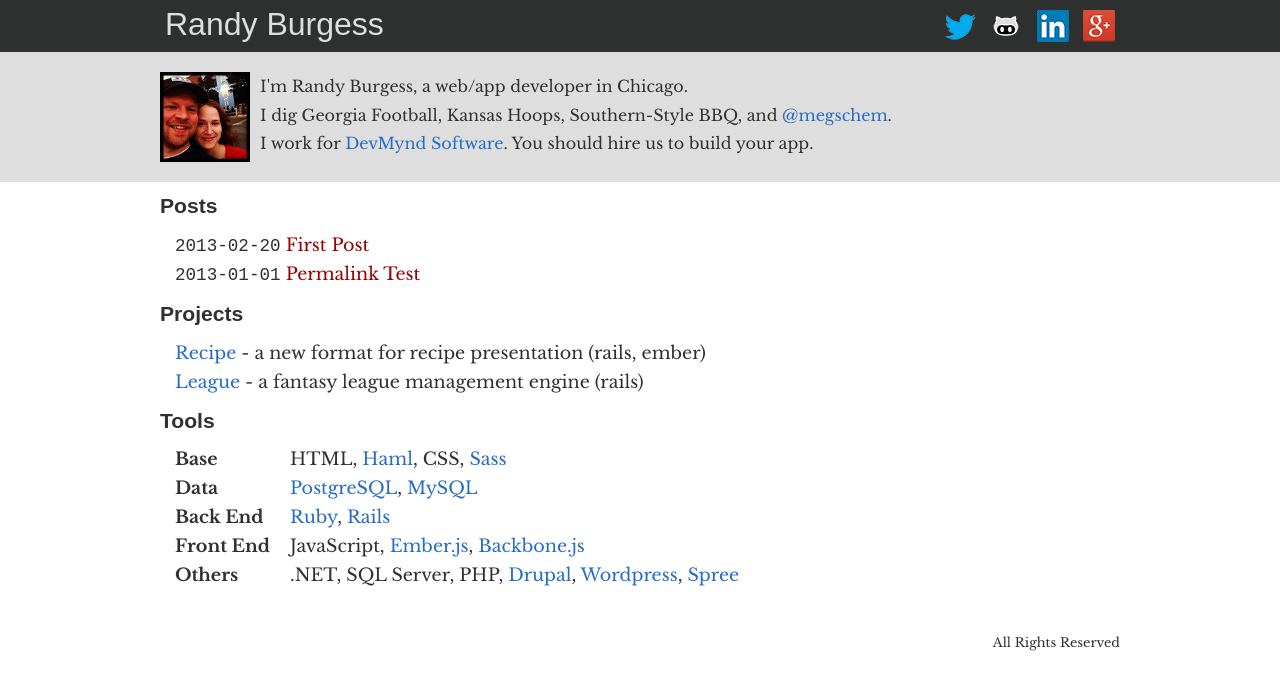
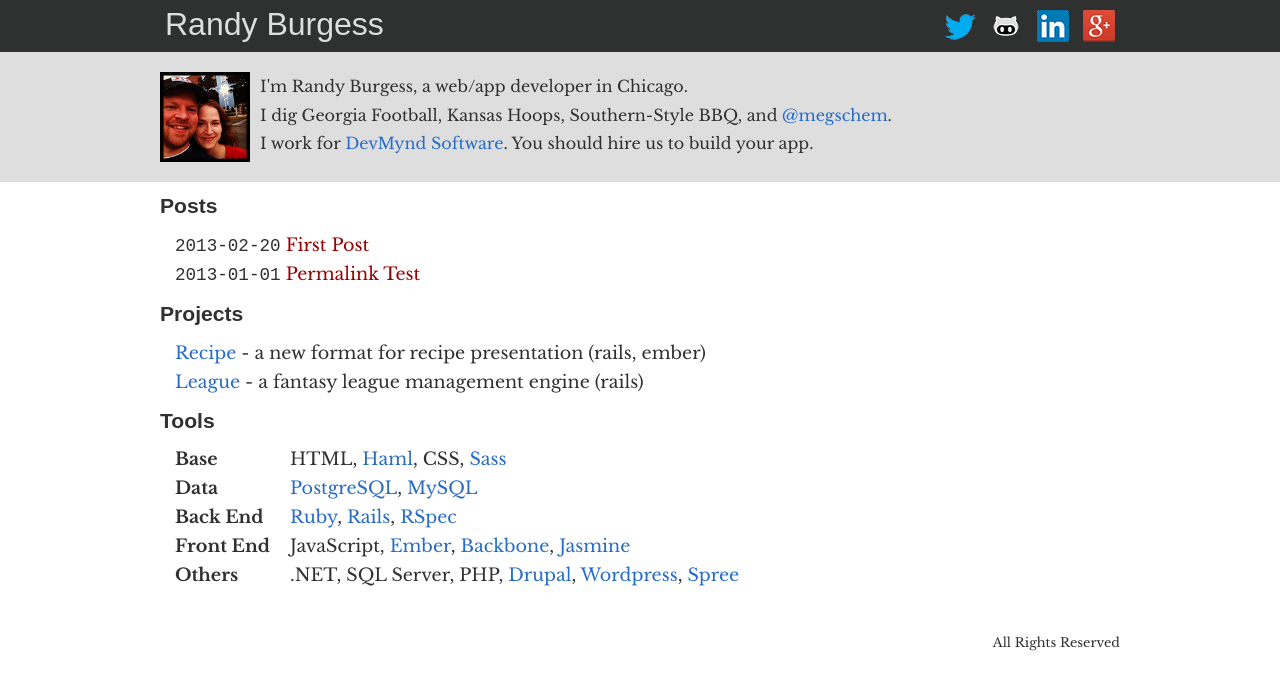
Before and after one commit to wrburgess/wrburgess.github.com, a Jekyll site: the page built from index.html, in a window 1280 px wide. Shown: the top 690 px of the page. Built offline with Jekyll 4.4.1, drawn with Linux system fonts in a browser that asks for light colours; some web fonts are replaced; Markdown is read by kramdown in place of the engine named in the settings.

```diff
--- a/index.html
+++ b/index.html
@@ -33,8 +33,8 @@ title: wrburgess
     <ul>
       <li><strong>Base</strong> HTML, <a href="http://haml.info" title="Haml Site">Haml</a>, CSS, <a href="http://sass-lang.com" title="Sass Site">Sass</a></li>
       <li><strong>Data</strong> <a href="http://www.postgresql.org/" title="PostgreSQL Site">PostgreSQL</a>, <a href="http://www.mysql.com" title="MySQL Site">MySQL</a></li>
-      <li><strong>Back End</strong> <a href="http://ruby-lang.org">Ruby</a>, <a href="http://rubyonrails.org">Rails</a></li>
-      <li><strong>Front End</strong> JavaScript, <a href="http://emberjs.com" title="EmberJS Site">Ember.js</a>, <a href="http://backbonejs.org" title="BackboneJS Site">Backbone.js</a></li>
+      <li><strong>Back End</strong> <a href="http://ruby-lang.org" title="Ruby Site">Ruby</a>, <a href="http://rubyonrails.org" title="Ruby on Rails Site">Rails</a>, <a href="http://rspec.info"title="RSpec Site">RSpec</a></li>
+      <li><strong>Front End</strong> JavaScript, <a href="http://emberjs.com" title="EmberJS Site">Ember</a>, <a href="http://backbonejs.org" title="BackboneJS Site">Backbone</a>, <a href="http://pivotal.github.com/jasmine" title="Jasmine Site">Jasmine</a></li>
       <li><strong>Others</strong> .NET, SQL Server, PHP, <a href="http://drupal.org" title="Drupal Site">Drupal</a>, <a href="http://wordpress.org" title="Wordpress Site">Wordpress</a>, <a href="http://spreecommerce.com" title="Spree Commerce Site">Spree</a></li>
     <ul>
   </div>
```
